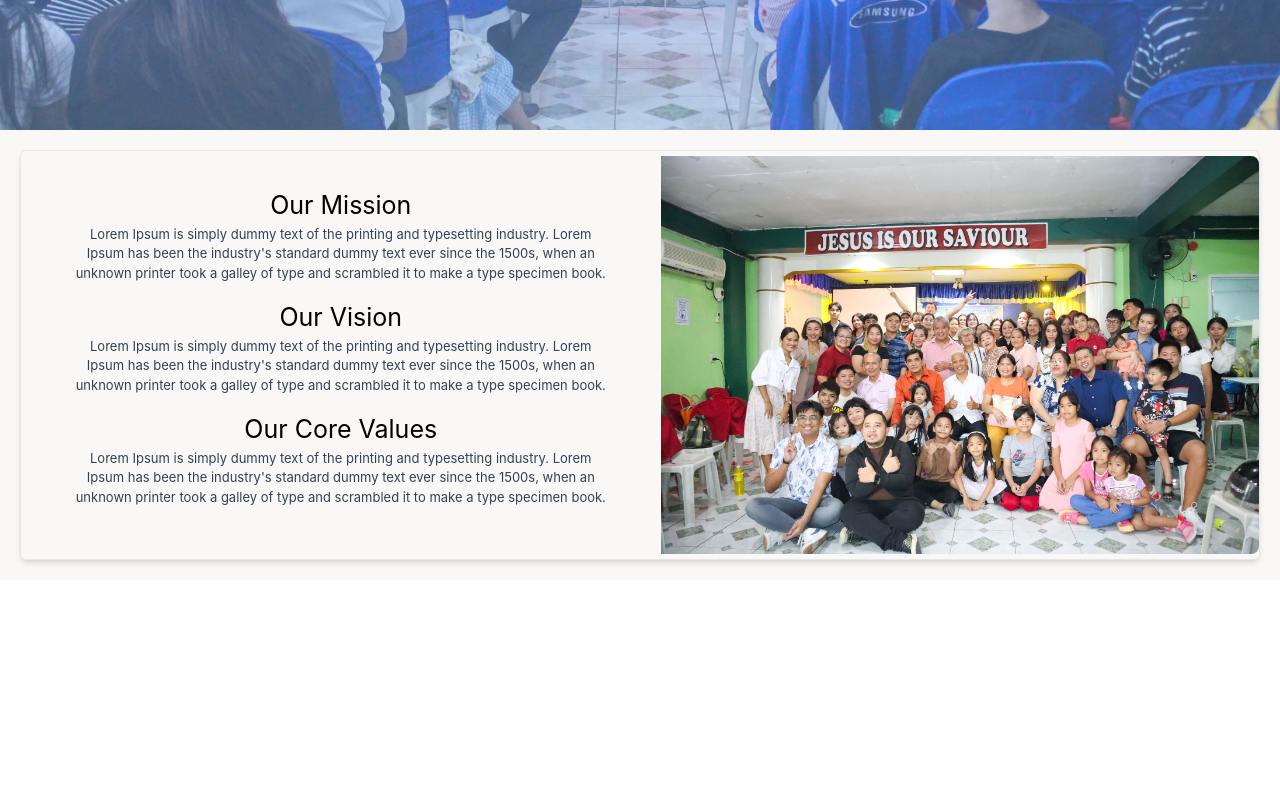
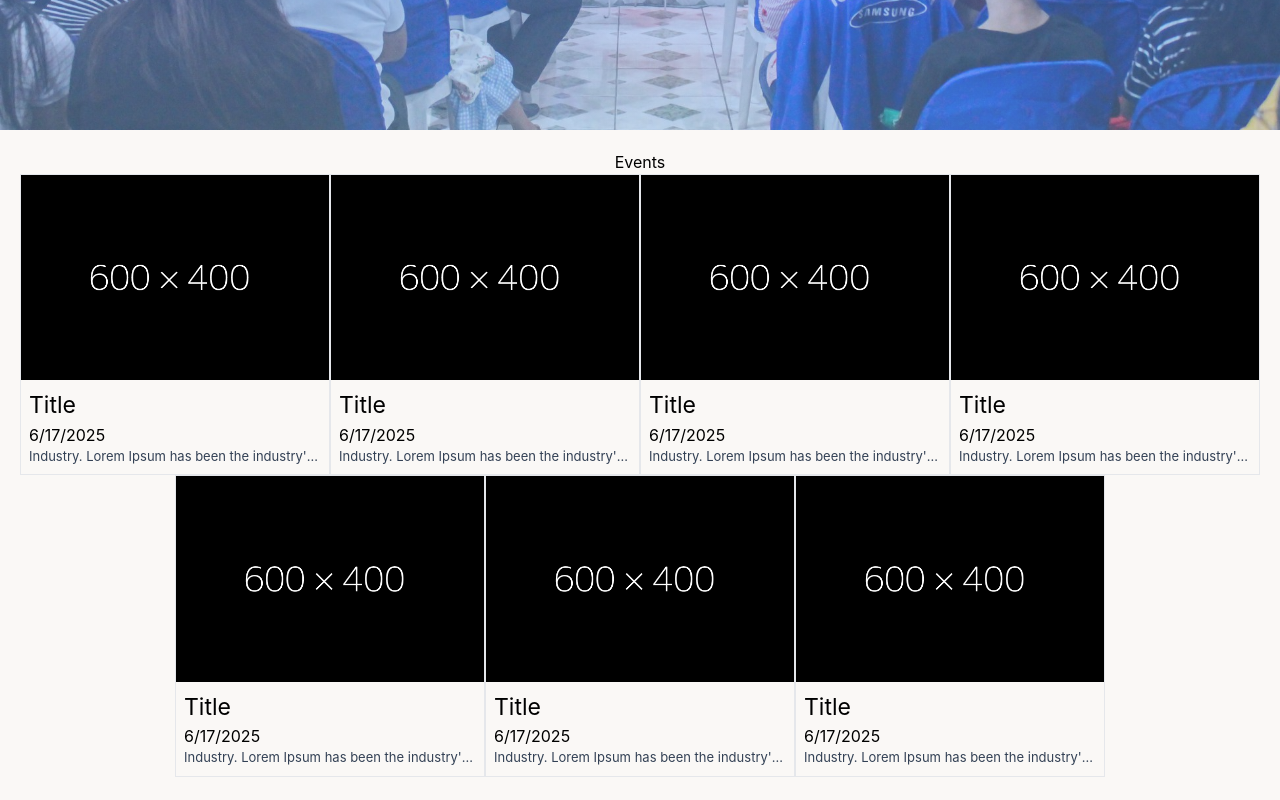
Before and after one commit to wionquintela/acts-church, a React (Create React App) app: page / in a window 1280 px wide. Shown: the part 500-1300 px from the top of the page. Before the commit the page ends 1080 px from the top, so only its background shows below. Built offline with nearby package versions, Linux system fonts and the light colour scheme.

Commit message:
added event cards

```diff
--- a/src/App.js
+++ b/src/App.js
@@ -1,5 +1,6 @@
 import Navbar from "./components/Navbar";
 import Header from "./components/Header";
+import Events from "./components/Events";
 import About from "./components/About";
 
 function App() {
@@ -7,6 +8,7 @@ function App() {
     <div className="App">
       <Navbar />
       <Header />
+      <Events id="events"/>
       <About id="church"/>
     </div>
   );
--- /dev/null
+++ b/src/components/Card.js
@@ -0,0 +1,12 @@
+import img from "./assets/dummy.png";
+
+export default function Card() {
+    return(
+        <div className="border flex w-full sm:w-1/4 flex-col cursor-pointer">
+            <img src={img}/>
+            <div className="p-2"><h1 className="text-[23px]">Title</h1>
+            <h3>6/17/2025</h3>
+            <p className="text-slate-700 text-[13px] truncate">Industry. Lorem Ipsum has been the industry's standard dummy text ever since the 1500s, when an unknown printer took a galley of type and scrambled it to make a type speci</p></div>
+        </div>
+    )
+}
--- /dev/null
+++ b/src/components/Events.js
@@ -0,0 +1,18 @@
+import Card from "./Card";
+
+export default function Events({id}) {
+    return (
+        <div className="p-5 bg-[#faf8f6]">
+            <h1 className="text-center">Events</h1>
+            <div className="flex justify-center items-center sm:flex-row flex-col flex-wrap" >
+            <Card/>
+            <Card/>
+            <Card/>
+            <Card/>
+            <Card/>
+            <Card/>
+            <Card/>
+        </div>
+        </div>
+    )
+}
```
Also changed, not shown: src/components/assets/dummy.png (added).
